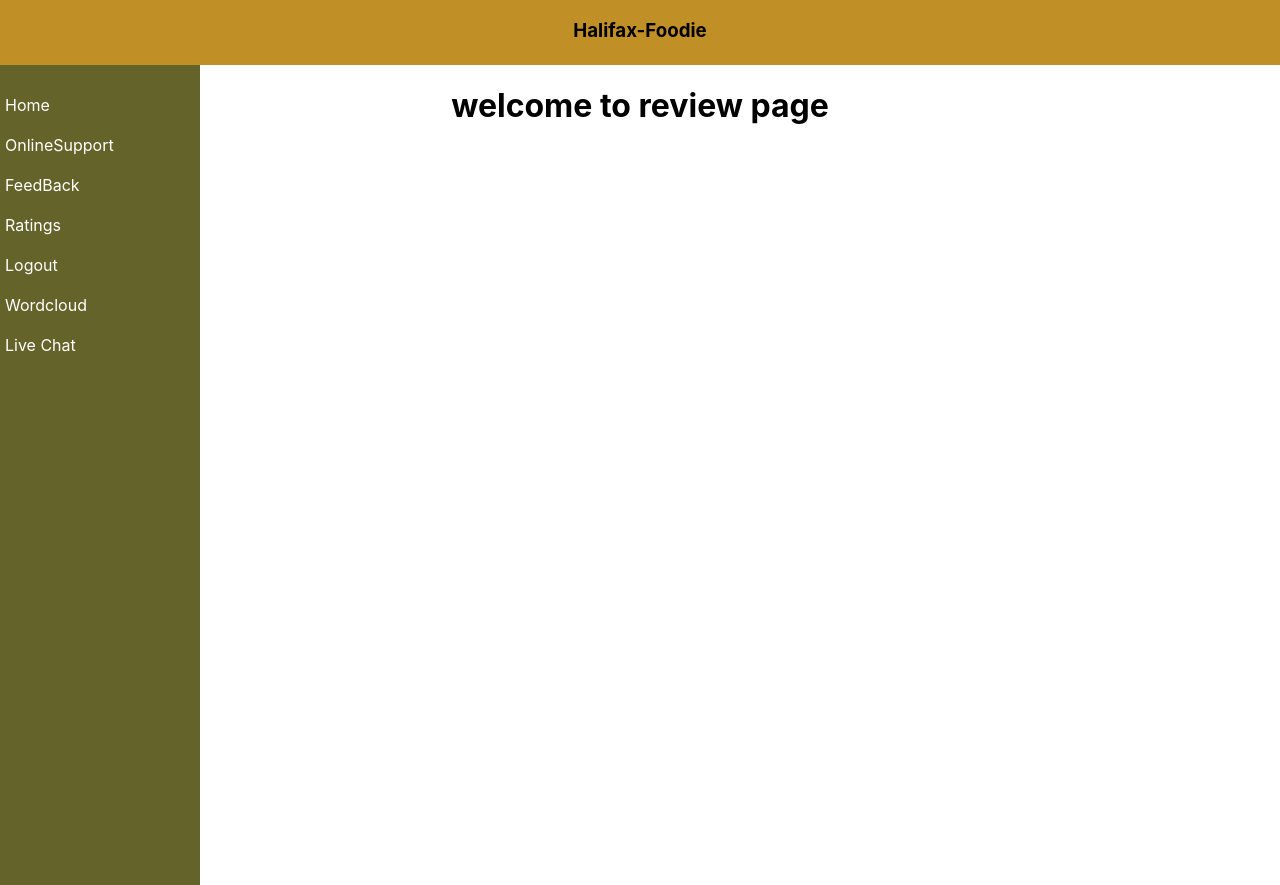
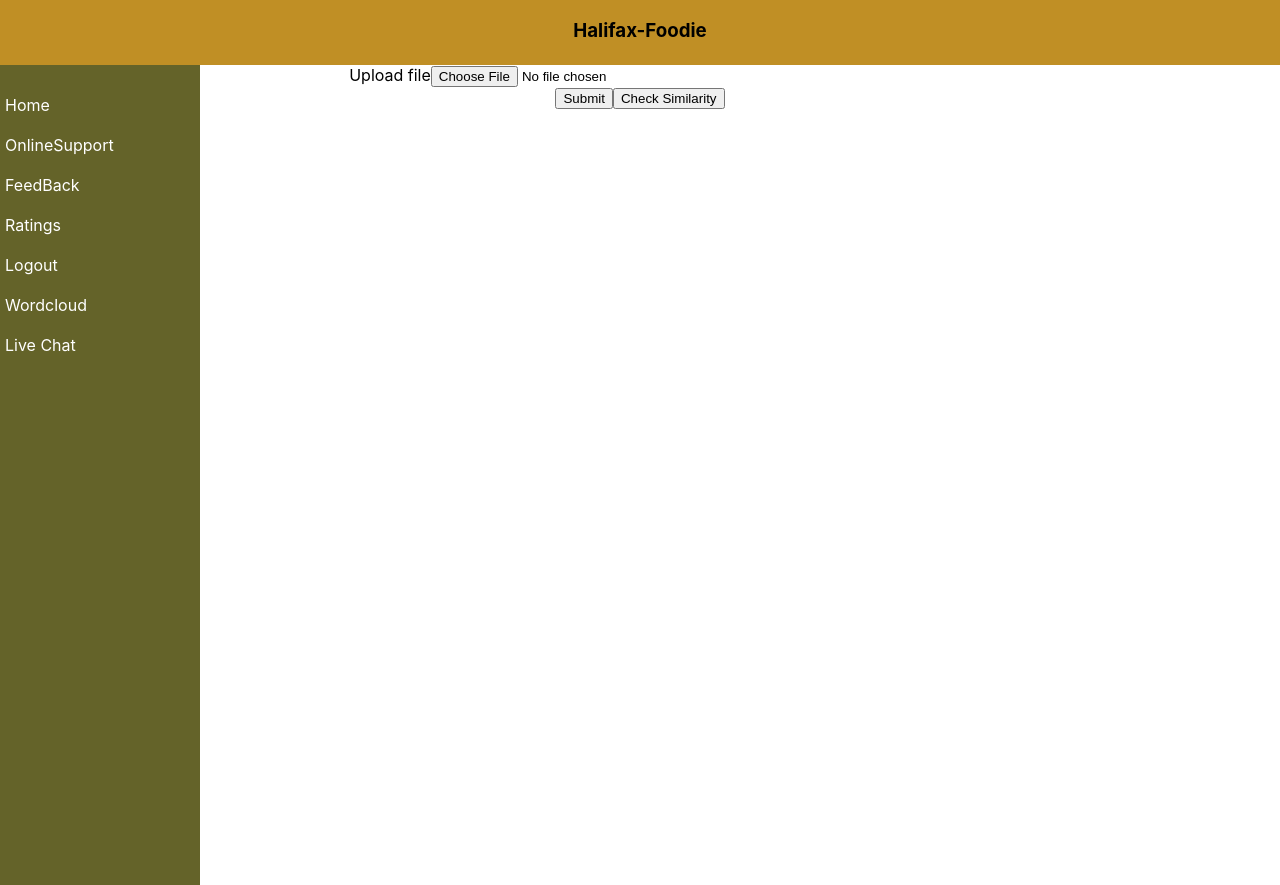
Before and after one commit to robin1995dhillon/HalifaxFoodie, a React (Create React App) app: page /review in a window 1280 px wide. Built offline with nearby package versions, Linux system fonts and the light colour scheme.

Commit message:
Update Review.js for ML

```diff
--- a/src/components/Review.js
+++ b/src/components/Review.js
@@ -1,11 +1,57 @@
 import React from 'react'
+import {Form,Button,Card} from 'react-bootstrap';
+import axios from 'axios';
 
-function Review() {
-    return (
-        <div>
-            <h1>welcome to review page</h1>
-        </div>
-    )
+
+
+class Review extends React.Component{
+
+    state ={
+        files: null,
+        recipe: ''
+    };
+
+    handleUpload = async()=>{
+        const formData = new FormData();
+        formData.append("file", this.state.files);
+        var filename = this.state.files
+        console.log('in file upload')
+        console.log(filename)
+        const response = await axios.post("http://localhost:2000/upload", formData).then(result => {
+            console.log("done");
+        });
+        }
+
+    onChangeHandler = (event) =>{
+        console.log(event.target.files[0])
+        this.setState({files: event.target.files[0]})
+    }
+
+    getSimilarity = (event) => {
+        axios.get('http://localhost:2000/similarity').then((result) => {
+          this.setState({recipe: result.data.similarFile})
+        })
+      }
+
+
+    render(){
+        return(<div className="container">
+            <Card>
+        <Form controlId="form1" >
+                    <Form.Group controlId="formUpload">
+                    <Form.Label style={{width:'150px',margintop:'500px'}}>Upload file</Form.Label>
+                    <Form.Control type="file" placeholder="upload file" style={{width:'500px'}} onChange={this.onChangeHandler} required/>
+                    </Form.Group>
+                    <Button variant="outline-success" type="button" size="lg" onClick={this.handleUpload}>Submit</Button>
+                    <Button variant="outline-success" type="button" size="lg" onClick={this.getSimilarity}> Check Similarity</Button>
+                    </Form>
+                    </Card>
+            <Card>
+            <Form.Label style={{width:'150px',margintop:'500px'}}>{this.state.recipe}</Form.Label>
+            </Card>
+    </div>
+        )
+    }
 }
 
-export default Review
+export default Review;
```
